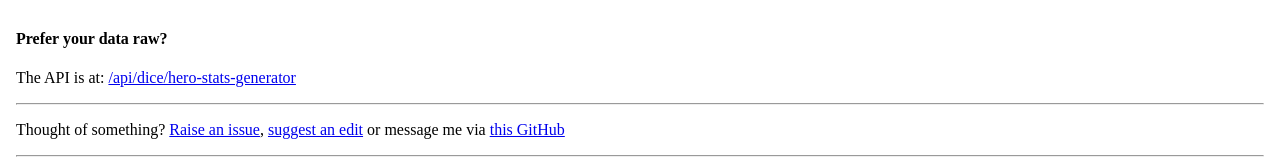
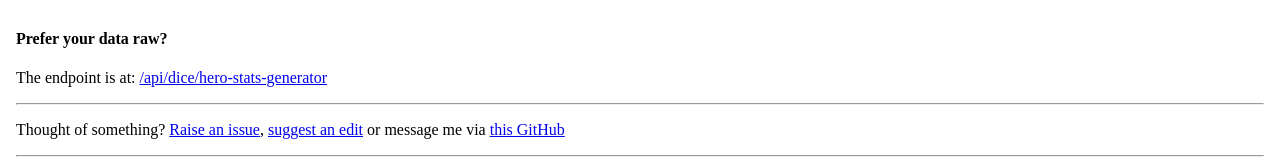
Before and after one commit to LL782/pathfinder-tools, a Next.js app: page /hero-stats-generator in a window 1280 px wide. Shown: the part 591-750 px from the top of the page. Built offline with nearby package versions, Linux system fonts and the light colour scheme.

Commit message:
Improve copy about address of endpoint

```diff
--- a/Stats/HeroStatsGenerator.tsx
+++ b/Stats/HeroStatsGenerator.tsx
@@ -34,7 +34,7 @@ export const HeroStatsGenerator = () => {
       )}
       <h4>Prefer your data raw?</h4>
       <p>
-        The API is at:{" "}
+        The endpoint is at:{" "}
         <a href="/api/dice/hero-stats-generator">
           /api/dice/hero-stats-generator
         </a>
```
